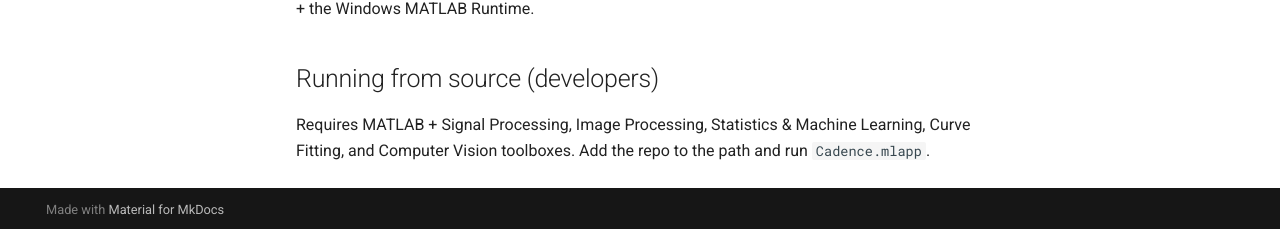
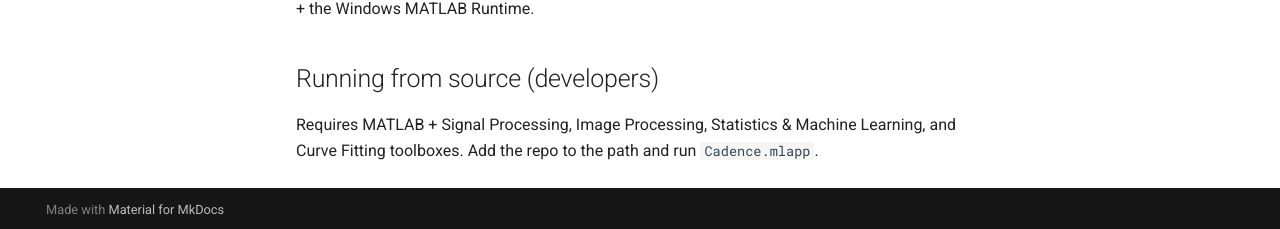
Before and after one commit to kedararas/Cadence, an MkDocs documentation site: the page built from docs/installation.md, in a window 1280 px wide and 1324 px high. Shown: the part 1092-1321 px from the top of the window. Built offline with MkDocs 1.6.1 and Material for MkDocs 9.7.7, drawn with Linux system fonts in a browser that asks for light colours; comment, search, counter and statistics services are not loaded.

Commit message:
Docs: drop Computer Vision Toolbox from the source requirements
matlab.codetools.requiredFilesAndProducts over all six apps attributes the
Computer Vision Toolbox to one file only: alignImages.m, through its
'feature' (SURF) branch. That branch is guarded by exist() and never
called, since the app always uses 'intensity' (Image Processing Toolbox
only). WINDOWS_BUILD_CHECKLIST.md still lists it for building.

Co-Authored-By: Claude Opus 5.5 <noreply@anthropic.com>

```diff
--- a/docs/installation.md
+++ b/docs/installation.md
@@ -39,5 +39,5 @@ installs the app + the Windows MATLAB Runtime.
 ## Running from source (developers)
 
 Requires MATLAB + Signal Processing, Image Processing, Statistics & Machine
-Learning, Curve Fitting, and Computer Vision toolboxes. Add the repo to the path
+Learning, and Curve Fitting toolboxes. Add the repo to the path
 and run `Cadence.mlapp`.
```
Also changed, not shown: README.md (+1 -1 lines).
